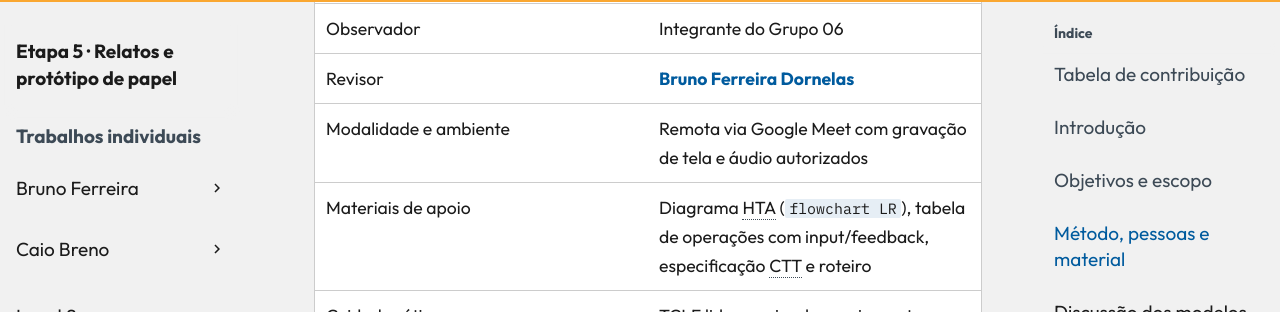
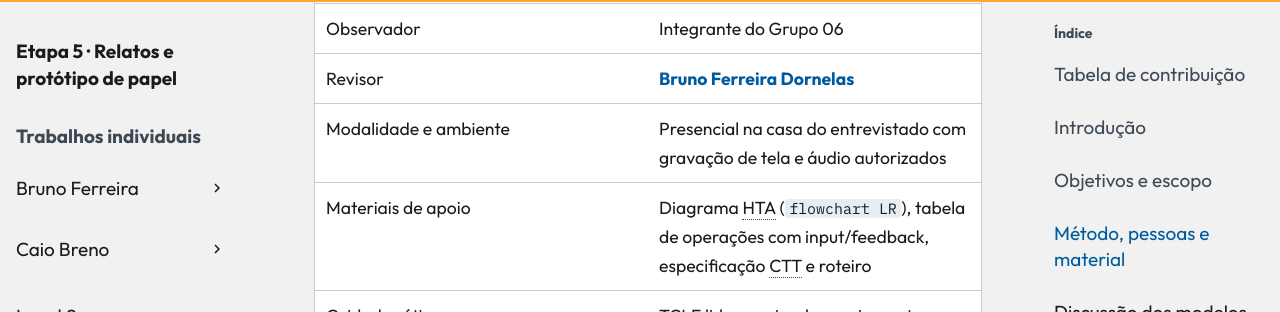
Before and after one commit to Interacao-Humano-Computador/2026.2-Grupo06, an MkDocs documentation site: the page built from docs/entrega-5/individual/israel/relato-analise-tarefas.md, in a window 1280 px wide and 900 px high, scrolled down 3064 px. Shown: the part 143-455 px from the top of the window. Built offline with MkDocs 1.6.1 and Material for MkDocs 9.7.7, drawn with Linux system fonts in a browser that asks for light colours; comment, search, counter and statistics services are not loaded.

Commit message:
fix:corrigindo artefato

```diff
--- a/docs/entrega-5/individual/israel/relato-analise-tarefas.md
+++ b/docs/entrega-5/individual/israel/relato-analise-tarefas.md
@@ -44,7 +44,7 @@ A Tabela 2 descreve os aspectos metodológicos e metadados da sessão de avalia
 | Pessoa participante | Uma cidadã alinhada ao perfil de Marta Oliveira (com demanda de agendamento presencial cívico) |
 | Observador | Integrante do Grupo 06 |
 | Revisor | [Bruno Ferreira Dornelas](https://github.com/brunnf) |
-| Modalidade e ambiente | Remota via Google Meet com gravação de tela e áudio autorizados |
+| Modalidade e ambiente | Presencial na casa do entrevistado com gravação de tela e áudio autorizados |
 | Materiais de apoio | Diagrama HTA (`flowchart LR`), tabela de operações com input/feedback, especificação CTT e roteiro |
 | Cuidados éticos | TCLE lido e assinado previamente; dados pessoais preservados sob código |
 | Sessão piloto | Realizada com `PP-PILOTO01` para calibrar o tempo de explicação dos blocos |
```
